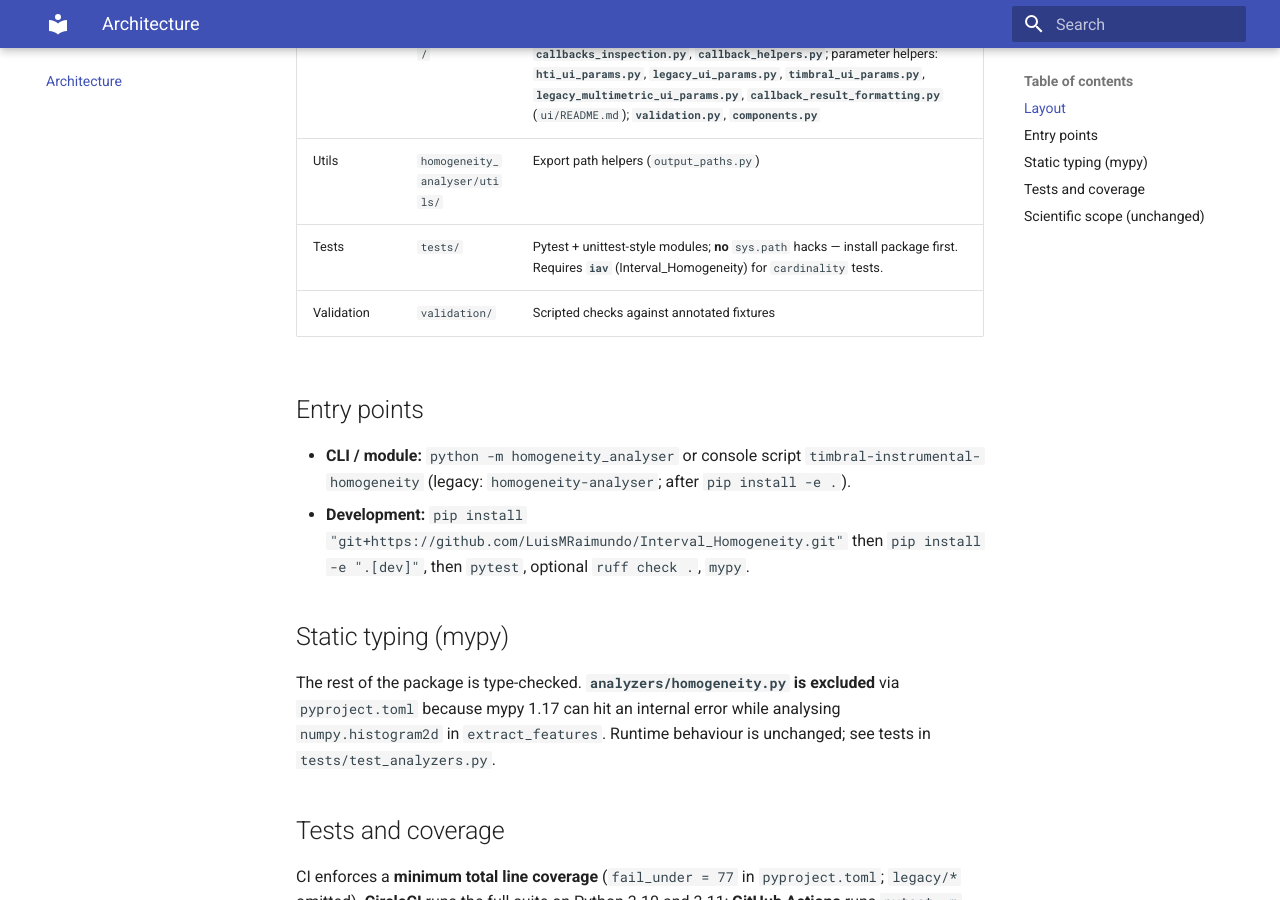
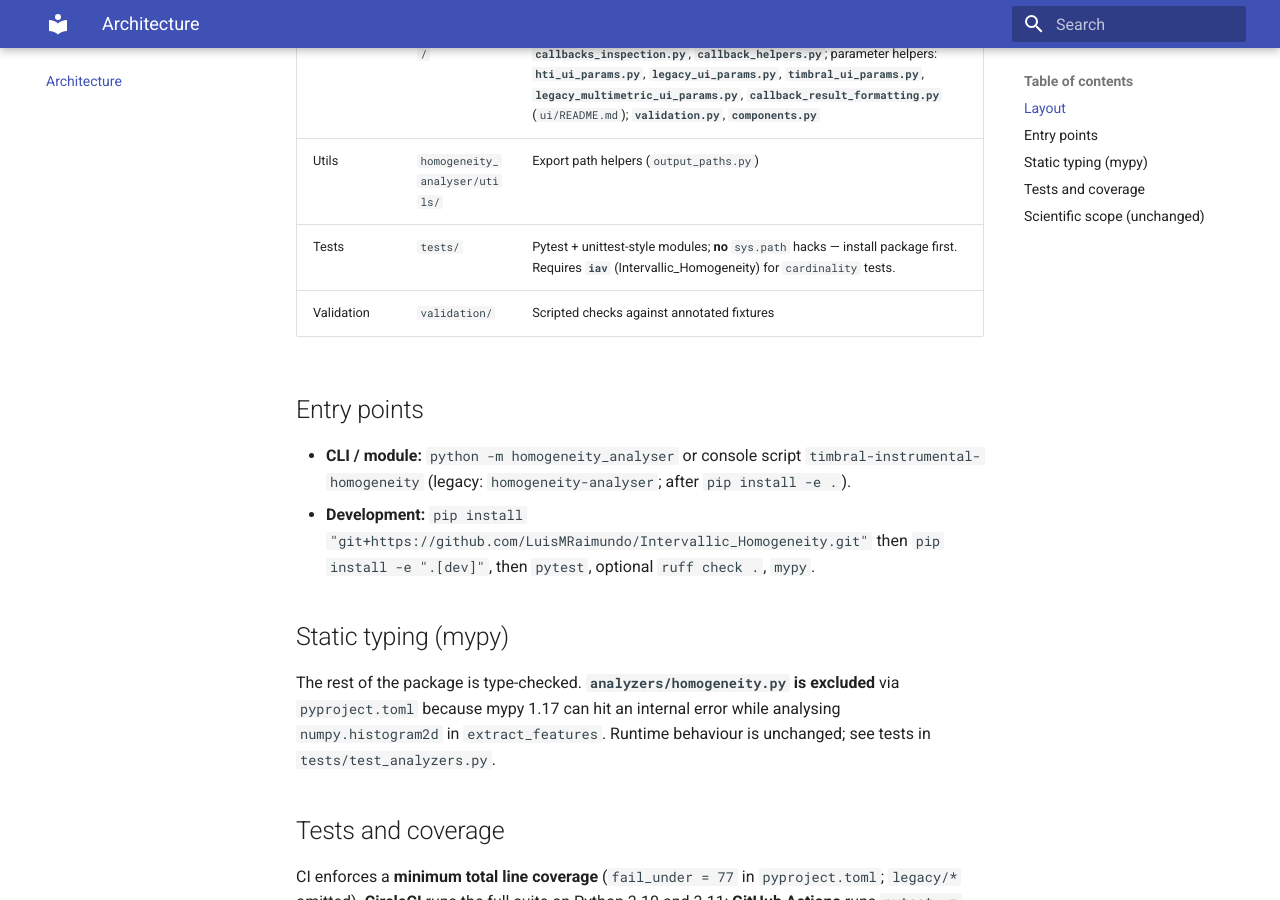
Before and after one commit to LuisMRaimundo/Timbral_Instrumental_Homogeneity, an MkDocs documentation site: the page built from docs/ARCHITECTURE.md, in a window 1280 px wide and 900 px high, scrolled down 1215 px. Built offline with MkDocs 1.6.1 and Material for MkDocs 9.7.7, drawn with Linux system fonts in a browser that asks for light colours.

Commit message:
Point iav dependency docs and CI at Intervallic_Homogeneity repository.
Co-authored-by: Cursor <cursoragent@cursor.com>

```diff
--- a/docs/ARCHITECTURE.md
+++ b/docs/ARCHITECTURE.md
@@ -15,13 +15,13 @@ This repository is a **Python package** (`homogeneity_analyser`) under a **src l
 | Plotting | `homogeneity_analyser/plotting/` | Matplotlib / Plotly figures (`time_series.py`, `summaries.py`, `common.py`) |
 | UI | `homogeneity_analyser/ui/` | Gradio app (`gradio_app.py`); **`callbacks.py`** = facade re-exporting **`callbacks_hti.py`** (product), **`callbacks_legacy.py`**, **`callbacks_inspection.py`**, **`callback_helpers.py`**; parameter helpers: **`hti_ui_params.py`**, **`legacy_ui_params.py`**, **`timbral_ui_params.py`**, **`legacy_multimetric_ui_params.py`**, **`callback_result_formatting.py`** (`ui/README.md`); **`validation.py`**, **`components.py`** |
 | Utils | `homogeneity_analyser/utils/` | Export path helpers (`output_paths.py`) |
-| Tests | `tests/` | Pytest + unittest-style modules; **no** `sys.path` hacks — install package first. Requires **`iav`** (Interval_Homogeneity) for `cardinality` tests. |
+| Tests | `tests/` | Pytest + unittest-style modules; **no** `sys.path` hacks — install package first. Requires **`iav`** (Intervallic_Homogeneity) for `cardinality` tests. |
 | Validation | `validation/` | Scripted checks against annotated fixtures |
 
 ## Entry points
 
 - **CLI / module:** `python -m homogeneity_analyser` or console script `timbral-instrumental-homogeneity` (legacy: `homogeneity-analyser`; after `pip install -e .`).
-- **Development:** `pip install "git+https://github.com/LuisMRaimundo/Interval_Homogeneity.git"` then `pip install -e ".[dev]"`, then `pytest`, optional `ruff check .`, `mypy`.
+- **Development:** `pip install "git+https://github.com/LuisMRaimundo/Intervallic_Homogeneity.git"` then `pip install -e ".[dev]"`, then `pytest`, optional `ruff check .`, `mypy`.
 
 ## Static typing (mypy)
 
```
Also changed, not shown: README.md (+3 -3 lines), 2 other files.
